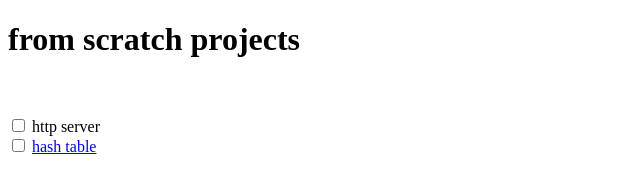
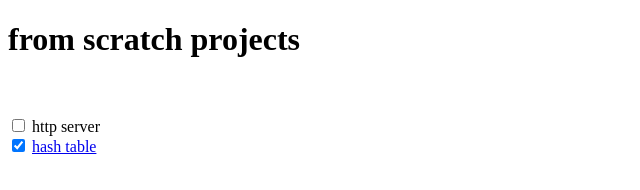
Before and after one commit to dhruvdabhi101/scratch, a plain HTML site: page index.html in a window 1280 px wide. Shown: the full height of the page, 0-640 px from the left. Drawn offline with Linux system fonts and the light colour scheme.

Commit message:
finished one project

```diff
--- a/index.html
+++ b/index.html
@@ -14,4 +14,4 @@
 <br />
 
 <input type="checkbox" placeholder="http server" readonly onclick="return false;" /> http server<br />
-<input type="checkbox" placeholder="hash table" readonly onclick="return false;" /> <a href="https://github.com/dhruvdabhi101/hash-table">hash table</a><br />
+<input type="checkbox" placeholder="hash table" readonly onclick="return false;"  checked/> <a href="https://github.com/dhruvdabhi101/hash-table">hash table</a><br />
```
